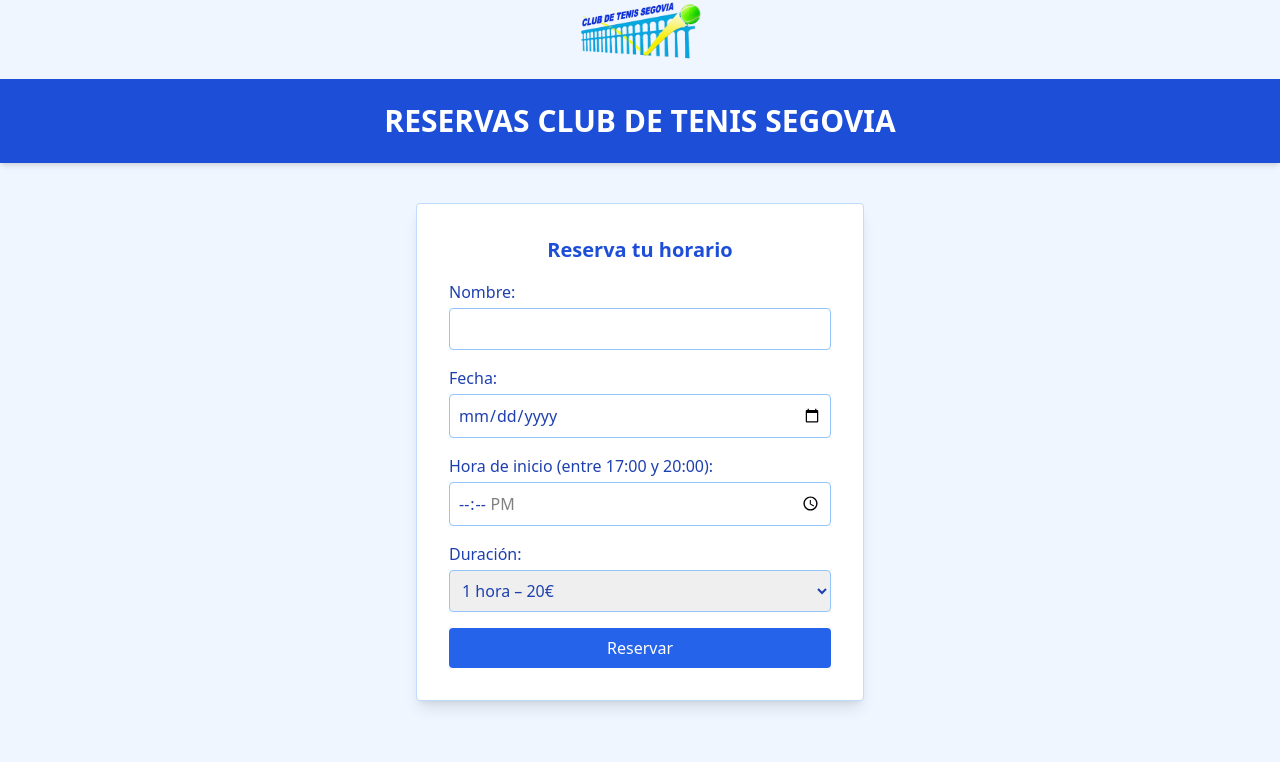
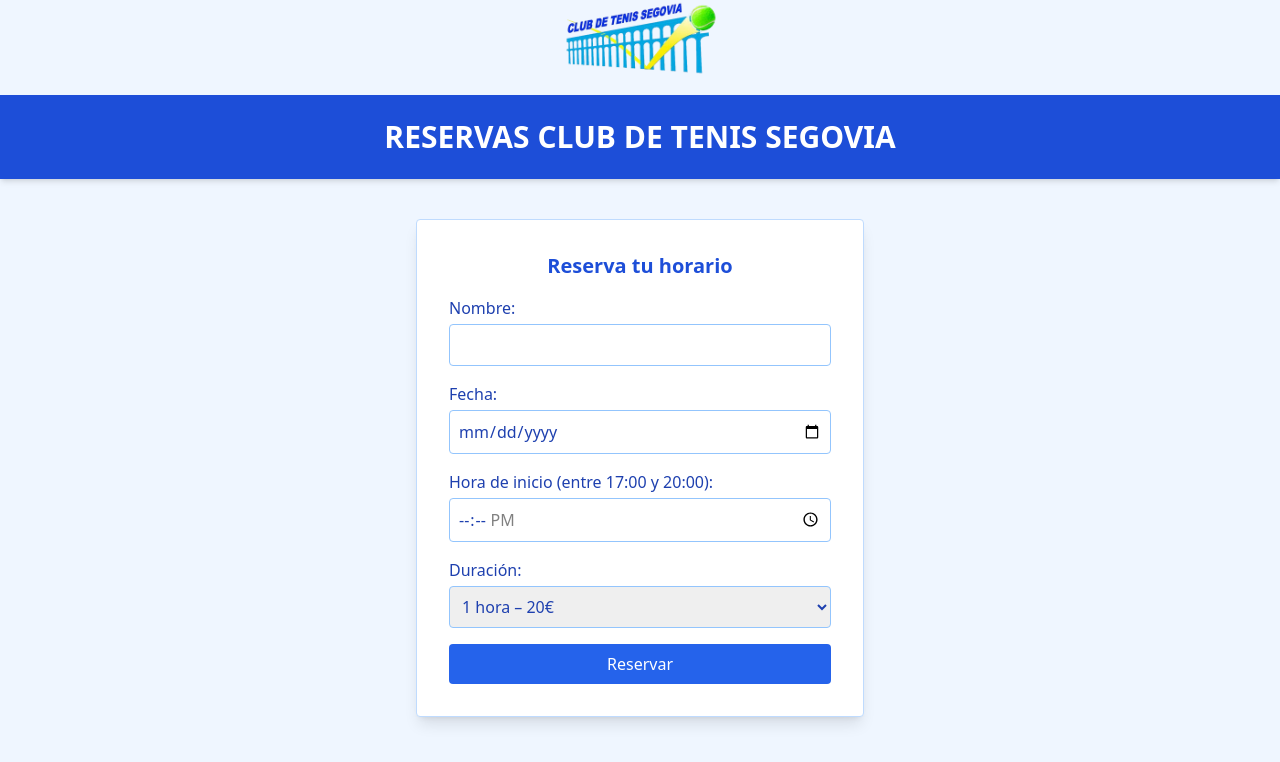
Before and after one commit to ResCL/Reservas, a plain HTML site: page index.html in a window 1280 px wide. Drawn offline with nearby package versions, Linux system fonts and the light colour scheme.

Commit message:
Update index.html

```diff
--- a/index.html
+++ b/index.html
@@ -7,7 +7,7 @@
   <script src="https://cdn.jsdelivr.net/npm/emailjs-com@3/dist/email.min.js"></script>
 </head>
 <body class="bg-blue-50 min-h-screen flex flex-col items-center justify-start">
-  <img src="logo.png" class="w-32 mb-4" />
+  <img src="logo.png" class="w-40 mb-4" />
   <header class="bg-blue-700 w-full py-6 text-center text-white text-3xl font-bold shadow-md">
     RESERVAS CLUB DE TENIS SEGOVIA
   </header>
```
